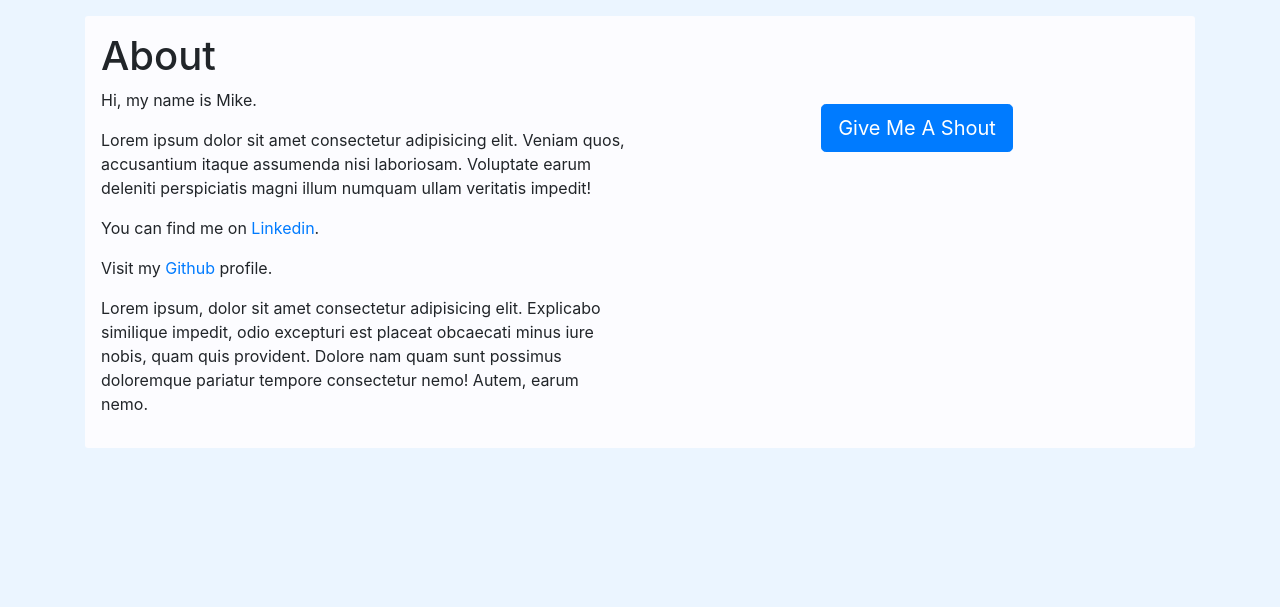
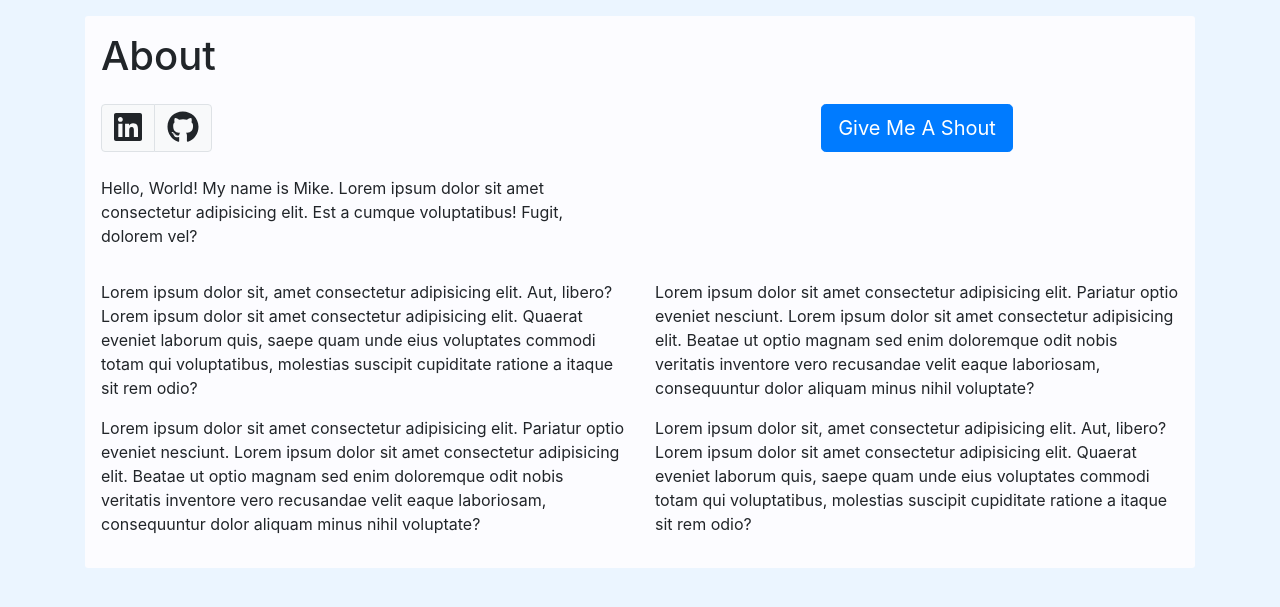
Before and after one commit to mppatterson84/verbose-pancake, a Django app: page /about/ in a window 1280 px wide. Shown: the part 56-663 px from the top of the page. Run offline with Django 3.2, Linux system fonts and the light colour scheme; some libraries are stand-ins or nearby versions.

Commit message:
Update about.html

```diff
--- a/pages/templates/pages/about.html
+++ b/pages/templates/pages/about.html
@@ -1,28 +1,64 @@
 {% extends 'base.html' %}
+{% load static %}
+
+
+{% block css_file %}
+<link rel="stylesheet" href="https://cdnjs.cloudflare.com/ajax/libs/font-awesome/5.12.0/css/all.min.css">
+<link rel="stylesheet" href="{% static 'css/base.css' %}">
+<link rel="stylesheet" href="{% static 'css/about.css' %}">
+{% endblock css_file %}
 
 
 {% block content %}
 <section class="about-container">
     <h1>About</h1>
     <div class="row">
-        <div class="col-lg-6">
-            <p>Hi, my name is Mike.</p>
-            <p>Lorem ipsum dolor sit amet consectetur adipisicing elit.
-                Veniam quos, accusantium itaque assumenda nisi laboriosam.
-                Voluptate earum deleniti perspiciatis magni illum numquam ullam veritatis impedit!
-            </p>
-            <p>You can find me on <a href="https://www.linkedin.com/in/mike-patterson-a2a5a68a/" target="_blank">Linkedin</a>.</p>
-            <p>Visit my <a href="https://github.com/mppatterson84" target="_blank">Github</a> profile.</p>
-            <p>Lorem ipsum, dolor sit amet consectetur adipisicing elit.
-                Explicabo similique impedit, odio excepturi est placeat obcaecati minus iure nobis, quam quis provident.
-                Dolore nam quam sunt possimus doloremque pariatur tempore consectetur nemo! Autem, earum nemo.
+        <div class="col-lg-6 py-3">
+            <div class="btn-group mb-4" role="group" aria-label="Social Links">
+                <a class="btn btn-light border" href="https://www.linkedin.com/in/mike-patterson-a2a5a68a/" target="_blank" title="linkedin"><i class="fab fa-linkedin fa-2x"></i></a class="btn btn-light">
+                <a class="btn btn-light border" href="https://github.com/mppatterson84" target="_blank" title="github"><i class="fab fa-github fa-2x"></i></a>
+            </div>
+            <p>
+                Hello, World! My name is Mike.
+                Lorem ipsum dolor sit amet consectetur adipisicing elit.
+                Est a cumque voluptatibus! Fugit, dolorem vel?
             </p>
         </div>
-        <div class="col-lg-6 text-center p-3">
+        <div class="col-lg-6 text-center py-3">
             <div>
-                <a href="{% url 'contact' %}" class="btn btn-primary btn-lg">Give Me A Shout</a>
+                <a href="{% url 'contact' %}" class="btn btn-primary btn-lg mb-4">Give Me A Shout</a>
             </div>
+        </div>
+    </div>
+    <div class="row">
+        <div class="col-lg-6">
+            <p>
+                Lorem ipsum dolor sit, amet consectetur adipisicing elit. Aut, libero?
+                Lorem ipsum dolor sit amet consectetur adipisicing elit. Quaerat eveniet laborum quis, saepe quam unde eius voluptates commodi totam qui voluptatibus, molestias suscipit cupiditate ratione a itaque sit rem odio?
+            </p>
+            <p>
+                Lorem ipsum dolor sit amet consectetur adipisicing elit. Pariatur optio eveniet nesciunt.
+                Lorem ipsum dolor sit amet consectetur adipisicing elit. Beatae ut optio magnam sed enim doloremque odit nobis
+                veritatis inventore vero recusandae velit eaque laboriosam, consequuntur dolor aliquam minus nihil voluptate?
+            </p>
+        </div>
+        <div class="col-lg-6">
+            <p>
+                Lorem ipsum dolor sit amet consectetur adipisicing elit. Pariatur optio eveniet nesciunt.
+                Lorem ipsum dolor sit amet consectetur adipisicing elit. Beatae ut optio magnam sed enim doloremque odit nobis veritatis inventore vero recusandae velit eaque laboriosam, consequuntur dolor aliquam minus nihil voluptate?
+            </p>
+            <p>
+                Lorem ipsum dolor sit, amet consectetur adipisicing elit. Aut, libero?
+                Lorem ipsum dolor sit amet consectetur adipisicing elit. Quaerat eveniet laborum quis, saepe quam unde eius
+                voluptates commodi totam qui voluptatibus, molestias suscipit cupiditate ratione a itaque sit rem odio?
+            </p>
         </div>
     </div>
 </section>
 {% endblock content %}
+
+
+{% block js_file %}
+<script type="text/javascript" src="https://cdnjs.cloudflare.com/ajax/libs/font-awesome/5.12.0/js/all.min.js"></script>
+<script type="text/javascript" src="{% static 'js/about.js' %}"></script>
+{% endblock js_file %}
```
